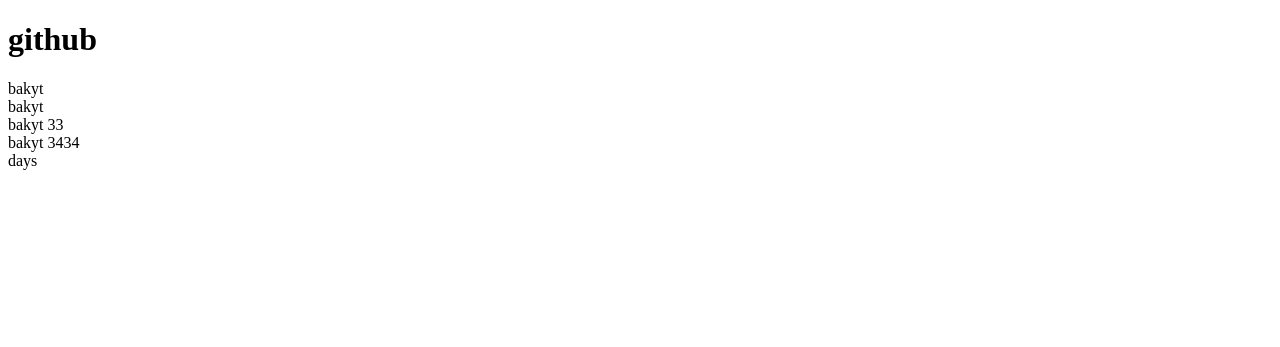
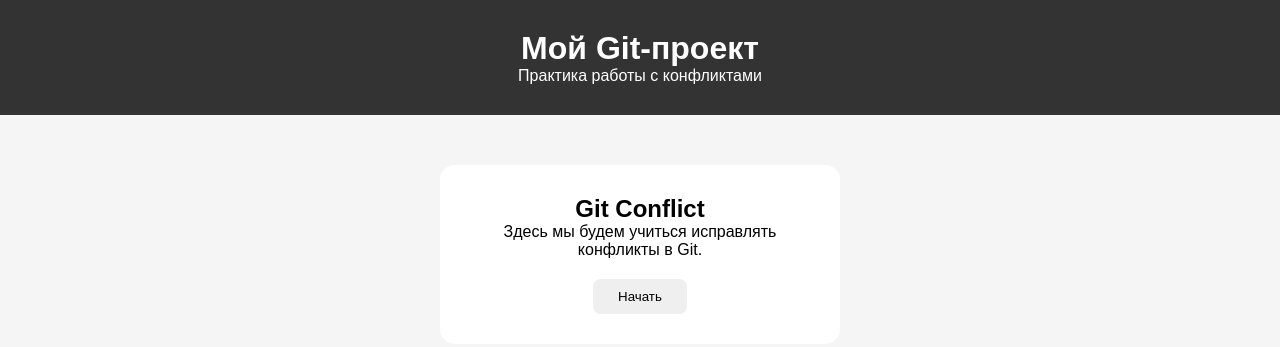
Before and after one commit to g9914629-ux/name, a plain HTML site: page index.html in a window 1280 px wide. Drawn offline with Linux system fonts and the light colour scheme.

Commit message:
created website

```diff
--- a/index.html
+++ b/index.html
@@ -1,20 +1,25 @@
 <!DOCTYPE html>
-<html lang="en">
+<html lang="ru">
 <head>
     <meta charset="UTF-8">
     <meta name="viewport" content="width=device-width, initial-scale=1.0">
-    <title>Document</title> <link rel="stylesheet" href="./style.css">
+    <title>Git Conflict</title>
+    <link rel="stylesheet" href="./style.css">
 </head>
 <body>
-    <h1>github</h1>
+
+    <header>
+        <h1>Мой Git-проект</h1>
+        <p>Практика работы с конфликтами</p>
+    </header>
+
     <main>
-        <section>bakyt </section>
-        <section>bakyt </section>
-        <section>bakyt 33</section>
-        <section>bakyt 3434</section>
+        <section class="card">
+            <h2>Git Conflict</h2>
+            <p>Здесь мы будем учиться исправлять конфликты в Git.</p>
+            <button>Начать</button>
+        </section>
     </main>
-    <footer>
-        days
-    </footer>
+
 </body>
 </html>
--- a/style.css
+++ b/style.css
@@ -0,0 +1,38 @@
+* {
+    margin: 0;
+    padding: 0;
+    box-sizing: border-box;
+}
+
+body {
+    font-family: Arial, sans-serif;
+    background: #f5f5f5;
+    text-align: center;
+}
+
+header {
+    background: #333;
+    color: white;
+    padding: 30px;
+}
+
+main {
+    display: flex;
+    justify-content: center;
+    margin-top: 50px;
+}
+
+.card {
+    background: white;
+    padding: 30px;
+    width: 400px;
+    border-radius: 15px;
+}
+
+button {
+    margin-top: 20px;
+    padding: 10px 25px;
+    border: none;
+    border-radius: 8px;
+    cursor: pointer;
+}
```
